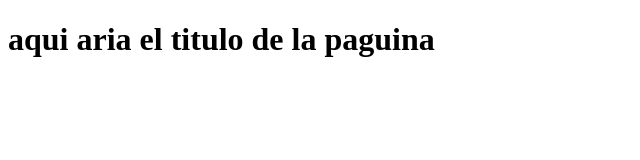
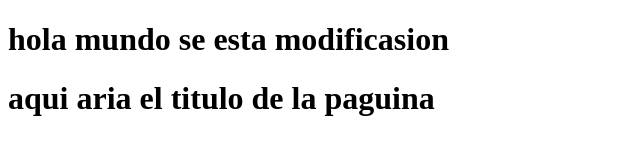
Before and after one commit to alexanderOlm/empresa-c, a plain HTML site: page index.html in a window 1280 px wide. Shown: the whole page, without its empty margins (0-640 px from the left). Drawn offline with Linux system fonts and the light colour scheme.

Commit message:
Update index.html

```diff
--- a/index.html
+++ b/index.html
@@ -7,6 +7,7 @@
 
 </head>
 <body>
+    <h1>hola mundo se esta modificasion</h1>
     <h1>
         aqui aria el titulo de la paguina
     </h1>
```
